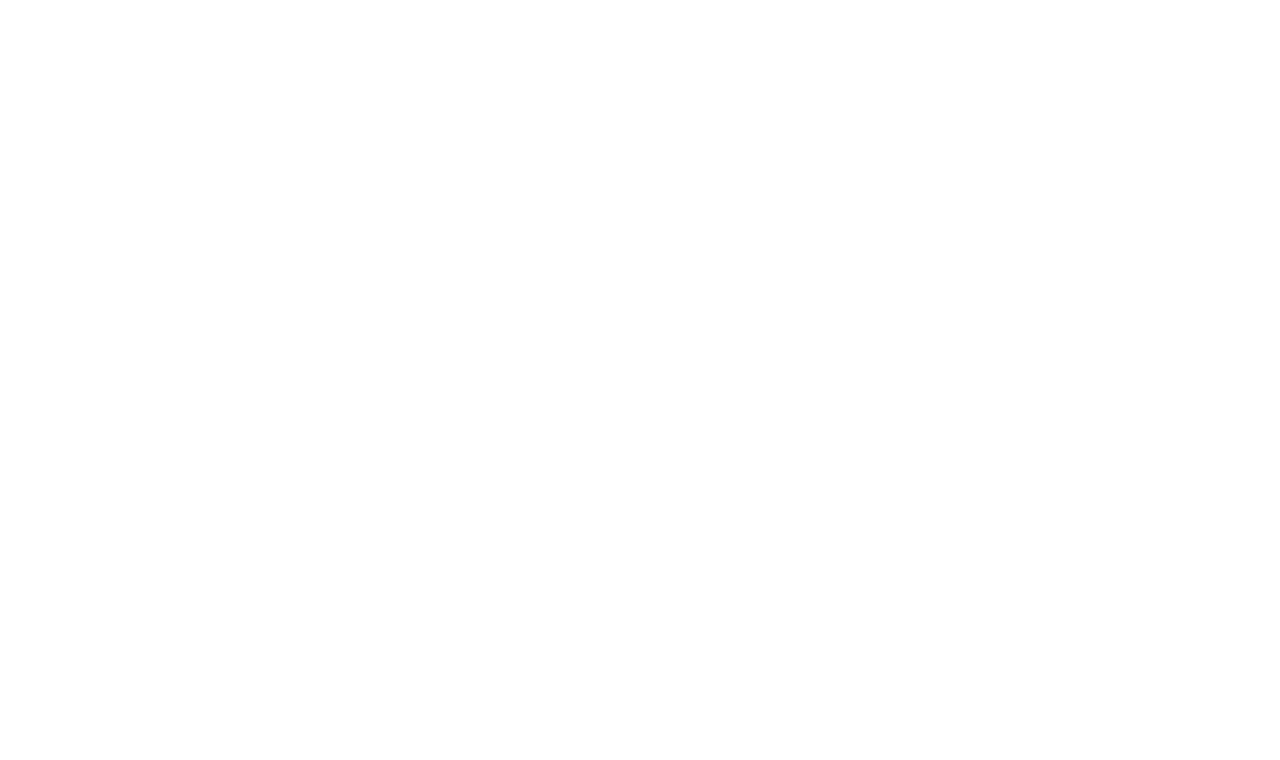
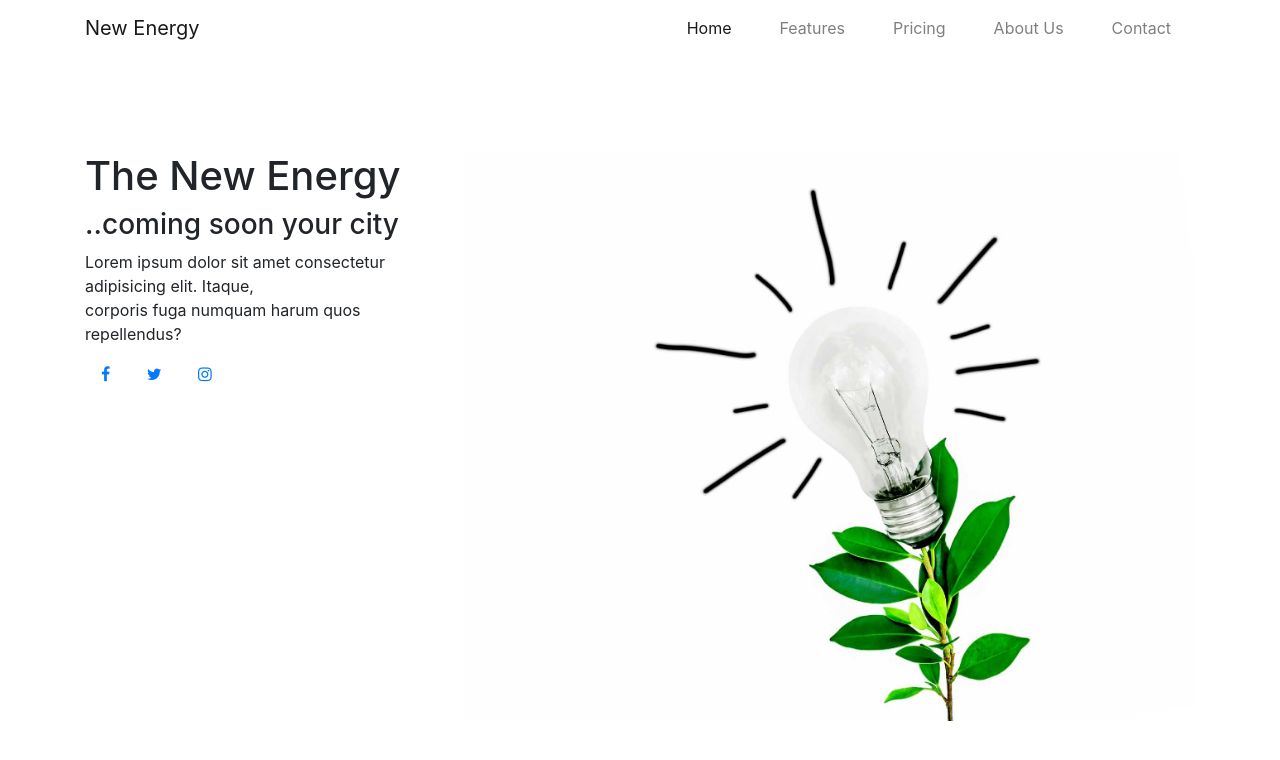
Before and after one commit to imranit71/New-energy-theme-, a plain HTML site: page index.html in a window 1280 px wide. Drawn offline with nearby package versions, Linux system fonts and the light colour scheme.

Commit message:
save data

```diff
--- a/index.html
+++ b/index.html
@@ -14,8 +14,63 @@
     <title>New Engery Theme </title>
 </head>
 <body>
+ <!--Header Area-->
+ <nav class="navbar navbar-expand-lg navbar-light bg-transparent">
+     <div class="container">
+    <a class="navbar-brand" href="#">New Energy</a>
+    <button class="navbar-toggler" type="button" data-toggle="collapse" data-target="#navbarNav" aria-controls="navbarNav" aria-expanded="false" aria-label="Toggle navigation">
+      <span class="navbar-toggler-icon"></span>
+    </button>
+    <div class="collapse navbar-collapse" id="navbarNav">
+      <ul class="navbar-nav ml-auto">
+        <li class="nav-item active">
+          <a class="nav-link mx-3" href="#">Home <span class="sr-only">(current)</span></a>
+        </li>
+        <li class="nav-item">
+          <a class="nav-link mx-3" href="#">Features</a>
+        </li>
+        <li class="nav-item">
+          <a class="nav-link mx-3" href="#">Pricing</a>
+        </li>
+        <li class="nav-item">
+            <a class="nav-link mx-3" href="#">About Us</a>
+          </li>
+          <li class="nav-item">
+            <a class="nav-link mx-3" href="#">Contact</a>
+          </li>
 
+      </ul>
+    </div>
+  </nav>
 
+</div>
+
+<!--Main Section Area-->
+<div class="section-area mt-5 pt-5">
+    <div class="container">
+        <div class="row">
+            <div class="col-md-4">
+                <h1>The New Energy</h1>
+                <h3>..coming soon your city</h3>
+                <p>Lorem ipsum dolor sit amet consectetur adipisicing elit. Itaque,<br> corporis fuga numquam harum quos repellendus?</p>
+                <div class="social-icon">
+                    <div class="d-inline mx-3">
+                        <a href="#"><i class="fa fa-facebook"></i> </a>
+                    </div>
+                    <div class="d-inline mx-3">
+                        <a href="#"><i class="fa fa-twitter"></i> </a>
+                    </div>
+                    <div class="d-inline mx-3">
+                        <a href="#"><i class="fa fa-instagram"></i></a>
+                    </div>
+                </div>
+            </div>
+            <div class="col-md-8">
+                <img src="img/section.jpg" class="img-fluid " alt="">
+            </div>
+        </div>
+    </div>
+</div>
 
  <!--Custom JS file-->
 <script src="https://code.jquery.com/jquery-3.5.1.slim.min.js" integrity="sha384-DfXdz2htPH0lsSSs5nCTpuj/zy4C+OGpamoFVy38MVBnE+IbbVYUew+OrCXaRkfj" crossorigin="anonymous"></script>
--- a/sass/style.scss
+++ b/sass/style.scss
@@ -0,0 +1,12 @@
+*{
+    margin: 0px;
+    padding:0px;
+    box-sizing: border-box;
+}
+
+body{
+    font-family: 'Roboto', sans-serif;
+    font-weight: 2rem;
+    color: #333;
+
+}
```
Also changed, not shown: css/style.css, img/mid.png (added), img/section.jpg (added), 3 other files.
